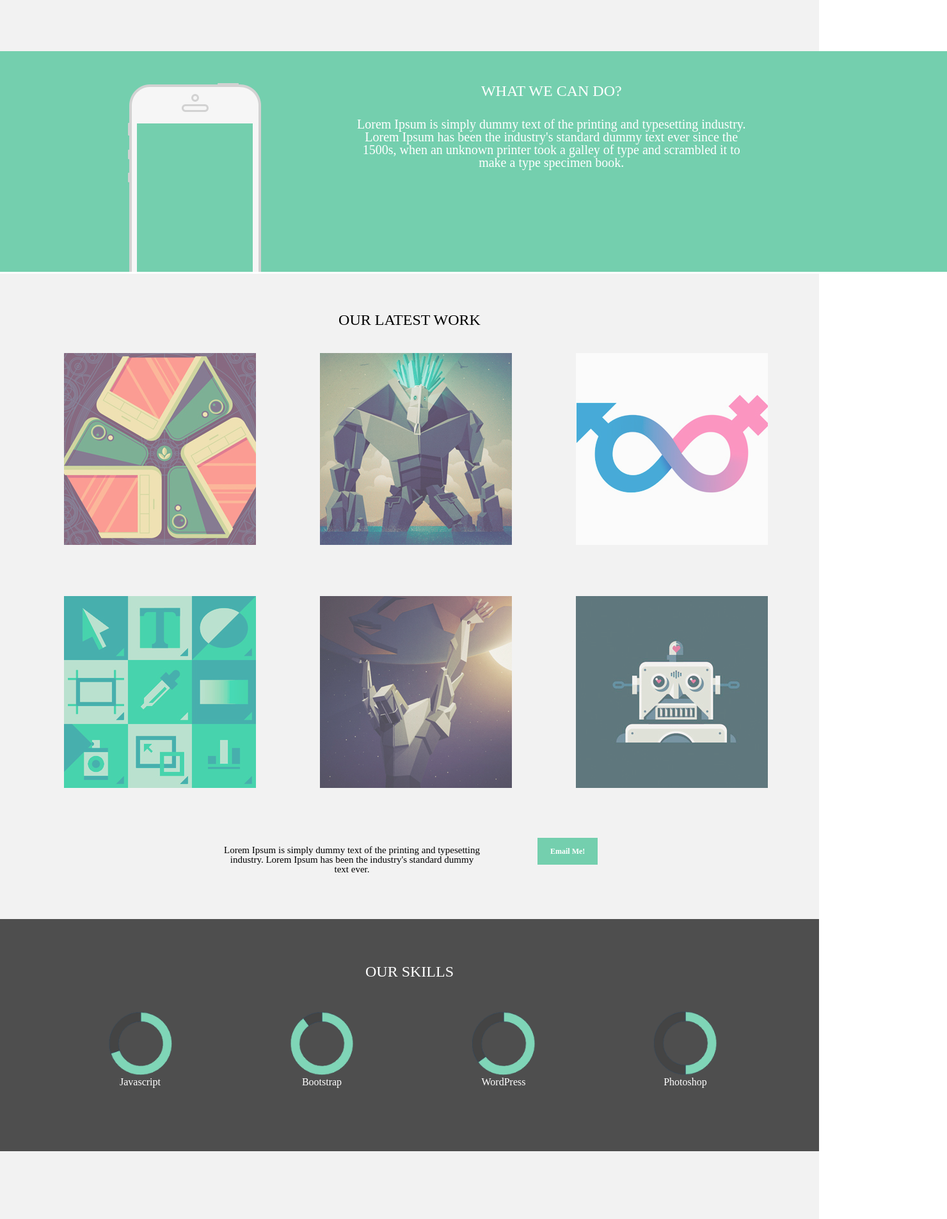
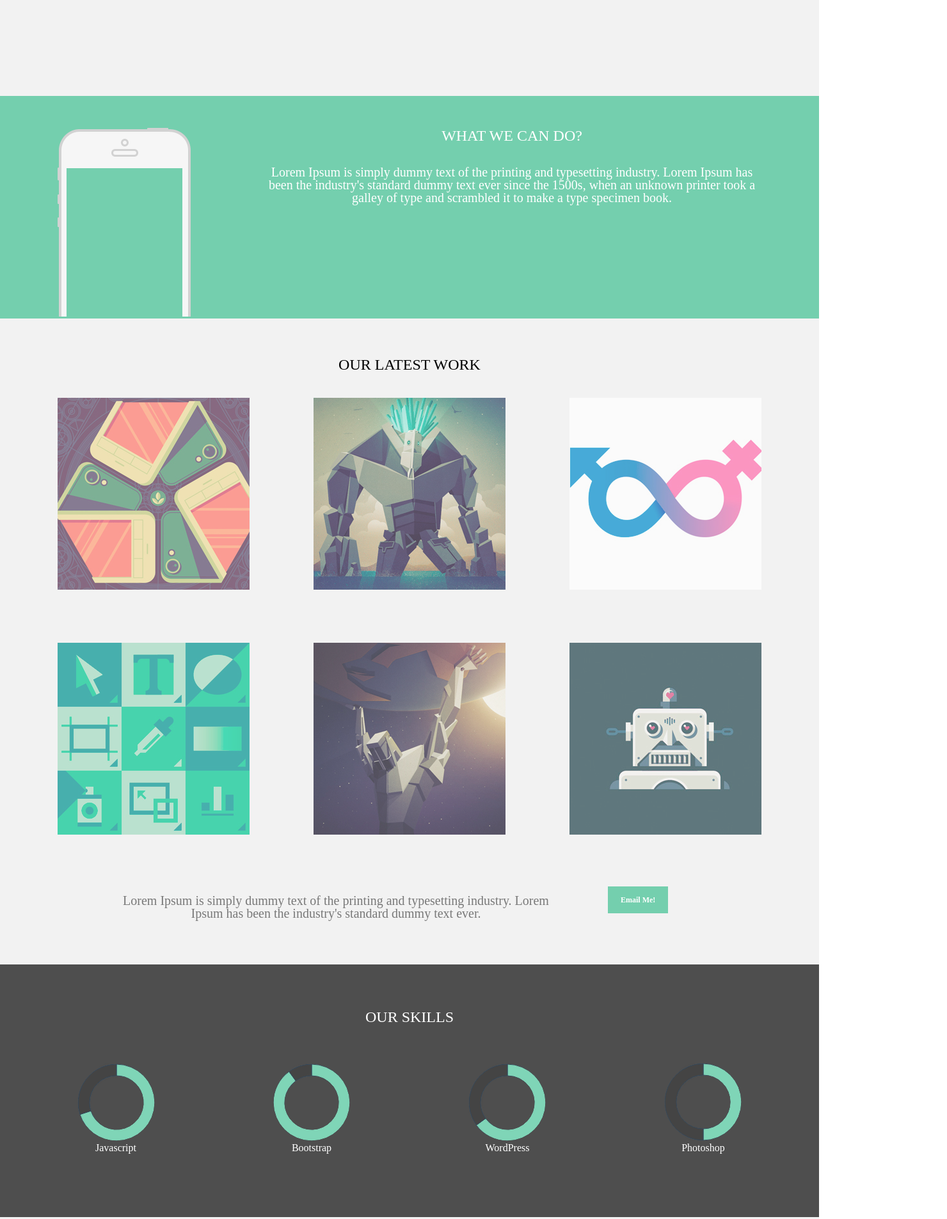
Before and after one commit to hiroya7777/Bolt_frontlesson, a plain HTML site: page index.html in a window 1280 px wide. Shown: the part 560-2466 px from the top of the page at 64% size, 1480 px wide, since content can reach past the window. Drawn offline with Linux system fonts and the light colour scheme.

Commit message:
pcレイアウト完成

```diff
--- a/css/style.css
+++ b/css/style.css
@@ -1,174 +1,213 @@
+.clearfix::after {
+  content: "";
+  display: block;
+  clear: both;
+}
+.bolt_inner{
+  width:1100px;
+  height:100%;
+  margin:0 auto;
+}
 .header{
-  width:100%;
   background-color:#fff;
+}
+.header_wrap{
   position: fixed;
   top:0;
   left:0;
   z-index:1;  /*要素を一番上に持ってくる */
   overflow: hidden;
+  width:100%;
+  padding:15px 0;
 }
-.header .header__container{
-  padding:15px 15px;
+.header_wrap_content{
+  margin:15px 0 15px 0;
 }
 .header .fa-bolt {
-  margin:15px 15px;
-  margin-left:90px;
+
   float:left;
+  opacity: 0.5;
+  font-size:30px;
 }
-.header .header__botton {
+.header__botton {
   background-color: #74cfae;
   color:white;
   font-size:12px;
   font-weight: bold;
   padding:14px 12px ;
-  float:left;
+  float:right;
+  cursor: pointer;
 }
 .nav{
   background-color: #f2f2f2;
-  padding:250px 250px;
   text-align: center;
 }
-.nav h2{
+.nav_wrap{
+  padding:250px 0 250px 0;
+}
+.nav_theme_text{
   color:#74cfae;
   font-size:90px;
   font-weight:700;
 }
-.nav p{
+.nav_subtheme_text{
   font-size:30px;
   color:#c0c0c0;
   margin-top:20px;
 }
 .main{
   background-color: #74cfae;
+}
+.main_wrap{
+  background-color: #74cfae;
+  margin:0 auto;
+}
+.main_wrap_inner{
+  text-align: center;
   padding-top:50px;
-  padding-left:200px;
-  display: inline-block;
-  width:100%;
+}
 
-}
-.main__wrap{
-  width:100%;
-}
-.main img{
+.main_wrap_left{
   float:left;
 }
-.main__text{
+.main_wrap_right{
+  width:780px;
+  float:right;
+}
+.main_wrap_right-up-text {
+  color:white;
+  font-size:24px;
+}
+.main_wrap_right-down{
+  padding-top:35px;
+}
+.main_wrap_right-down-text{
+  font-size:20px;
   color:white;
   text-align: center;
+  word-break: keep-all;
+}
+.article{
+  background-color: #f2f2f2;
+}
+.article_wrap {
+}
+.article h2{
+  font-size:24px;
+  text-align: center;
+  padding:60px 0 40px 0;
+}
+.article_wrap li {
+  padding-left:100px;
   float:left;
-  padding-left:150px;
 }
-.main__text h2{
-  font-size:24px;
+.article_wrap li:first-child{
+  padding-left:0;
 }
-.main__text p{
-  font-size:20px;
-  margin-top:30px;
+/* 擬似要素　ntn-child(数式) */
+.article_wrap li:nth-child(4){
+  padding-left:0;
 }
-.main__content{
-  background-color:#f2f2f2;
+/* 要素３以下を指定したい場合は(-n+3で指定する) */
+.article_wrap li:nth-child(-n+3){
+  padding-bottom:80px;
 }
-.main__content h2{
-  font-size:24px;
-  padding-top:60px;
-  margin-bottom:40px;
-  text-align: center;
+.article_wrap li img{
+  opacity: 0.7;
 }
-.our__latest__work img  {
-  float:left;
-  margin-left:100px;
-  padding-bottom:80px;
-  opacity:0.7;
-}
-.our__latest__work img:hover{
+.article_wrap li :hover{
   transition:0.3s;
   opacity:1;
 }
 .main__content img :nth-child(n+3){
 }
-.main__content__footer{
-  padding-top:10px;
-  margin-bottom:70px;
-  display: inline-block;
-  margin-left:350px;
+.article_footer{
+  padding:90px 0 70px 0;
+  margin:0 auto;
 }
-.main__content__footer p{
-  font-size:15px;
+.article_footer_wrap{
+  padding-left:100px;
+}
+.article_footer_text{
+  font-size:20px;
   float:left;
   text-align: center;
+  opacity: 0.5;
+  width:67%;
+
 }
-.main__content__footer__botton {
+.article_footer_botton {
   background-color:#74cfae;
   color:white;
   font-size:12px;
   padding:14px 20px;
   font-weight: bold;
   margin-left:90px;
-  text-align: center;
 }
-.main__content__footer__botton:hover{
+.article_footer_botton:hover{
   background-color:#74cfae;
   color:#333;
   transition:0.3s;
   cursor : pointer;
 }
-.our__skills{
+.section{
+  background-color: #4e4e4e;
+}
+.section_wrap{
+  padding:70px 0 100px 0;
   text-align: center;
-  background-color: #4e4e4e;
-  padding-bottom:100px;
+  /* font-size:0; */
 }
-.our__skills h2{
+.section_wrap_content li{
+  display:inline-block;
+}
+.section_text{
+  text-align: center;
   color:white;
   font-size:24px;
-  padding:70px 0 50px 0;
+  padding-bottom:60px;
 }
-.inline-block_test {
-  display: inline-block;
-  margin-right:180px;
+.section_wrap_content li {
+  padding-left:180px;
+}
+.section_wrap_content li:first-child{
+  padding-left:0;
+}
+.section_wrap_content_text{
   color:white;
-  width:100px;
-  height:100px;
-  text-align:center;
-}
-.inline-block_test:last-child{
-  margin-right:-10px;
-}
-.inline-block_test img{
-  width:100%;
-}
-.inline-block_test p{
-  font:white;
-  font-size:#f2f2f2;
   text-align: center;
+  font-size:16px;
 }
 .figure{
   background-color:#f2f2f2;
-  padding:200px.200px;
   text-align: center;
 }
-.figure_figure i {
+.figure_icon{
+  padding:200px 0;
+
+}
+.figure_icon i{
   font-size:50px;
   width:185px;
   height:100%;
   padding:20px;
   color:#74cfae;
 }
-.figure_figure :hover{
+.figure_icon :hover{
   background-color:white;
   transition:0.3s;
   cursor : pointer;
 }
 .footer{
-  background-color:#74cfae;
-  color:white;
-  padding-top:20px;
-  padding-bottom:25px;
+  background-color: #74cfae;
   width:100%;
 }
-.footer__text{
-  text-align:right;
-  padding-right:50px;
+.footer_wrap{
+  background-color:#74cfae;
+  width:100%;
 }
-.footer__text p{
-  font-size:10px;
+.footer_wrap_text{
+  color:white;
+  padding:20px 0 25px 0;
+  float:right;
 }
--- a/index.html
+++ b/index.html
@@ -11,27 +11,50 @@
   </head>
   <body>
   <div class="header">
-    <div class="header__container">
+    <div class="header bolt_inner">
+    <div class="header_wrap_content clearfix">
       <i class="fas fa-bolt"></i>
+
         <a class="header__botton">Contact</a>
+
+    </div>
   </div>
   </div>
   <div class="nav">
-    <h2>Bolt Theme</h2>
-    <p>FREE BOOTSTRAP THEMES</p>
-  </div>
-  <div class="main">
-    <div clsss="main__wrap">
-    <img src="img/iphone.png">
-    <div class="main__text">
-    <h2>WHAT WE CAN DO?</h2>
-    <p>Lorem Ipsum is simply dummy text of the printing and typesetting industry.</br> Lorem Ipsum has been the industry's standard dummy text ever since the </br>1500s, when an unknown printer took a galley of type and scrambled it to</br> make a type specimen book.</p>
+    <div class="nav bolt_inner">
+      <div class="nav_wrap">
+    <h2 class="nav_theme_text">Bolt Theme</h2>
+    <p class="nav_subtheme_text">FREE BOOTSTRAP THEMES</p>
   </div>
   </div>
   </div>
-  <div class="main__content">
-    <h2>OUR LATEST WORK</h2>
-    <ul class="our__latest__work">
+    <div class="main">
+      <div class="main bolt_inner">
+    <div class="main_wrap">
+      <div class="main_wrap_inner">
+        <div class="main_wrap_inner_content clearfix">
+        <div class="main_wrap_left">
+          <img src="img/iphone.png">
+        </div>
+        <div class="main_wrap_right">
+          <div class="main_wrap_right-up">
+            <h2 class="main_wrap_right-up-text">WHAT WE CAN DO?</h2>
+              <div class="main_wrap_right-down">
+                <p class="main_wrap_right-down-text">
+                  Lorem Ipsum is simply dummy text of the printing and typesetting industry. Lorem Ipsum has been the industry's standard dummy text ever since the 1500s, when an unknown printer took a galley of type and scrambled it to make a type specimen book.
+                </p>
+              </div>
+            </div>
+          </div>
+        </div>
+      </div>
+    </div>
+    </div>
+    </div>
+    <div class="article">
+      <div class="article bolt_inner">
+       <h2 class="article_text">OUR LATEST WORK</h2>
+        <ul class="article_wrap clearfix">
           <li><img src="img/01.jpg" ></li>
           <li><img src="img/02.jpg"></li>
           <li><img src="img/03.jpg"></li>
@@ -39,44 +62,50 @@
           <li><img src="img/05.jpg"></li>
           <li><img src="img/06.jpg"></li>
           </ul>
-    <div class="main__content__footer">
-      <p>Lorem Ipsum is simply dummy text of the printing and typesetting</br> industry. Lorem Ipsum has been the industry's standard dummy</br> text ever.
+
+      <div class="article_footer">
+        <div class="article_footer_wrap clearfix">
+        <p class="article_footer_text">Lorem Ipsum is simply dummy text of the printing and typesetting industry. Lorem Ipsum has been the industry's standard dummy text ever.
         </p>
-        <a class="main__content__footer__botton">Email Me!
-      </a>
+        <a class="article_footer_botton">Email Me!</a>
       </div>
      </div>
-  <div class="our__skills">
-    <h2>OUR SKILLS</h2>
-    <div class="inline-block_test">
-      <p><img src="img/circle_01.png">
-      Javascript</p>
-    </div>
-    <div class="inline-block_test">
-      <img src="img/circle_02.png">
-      <p>Bootstrap</p>
-    </div>
-    <div class="inline-block_test">
-      <img src="img/circle_03.png">
-      <p>WordPress</p>
-    </div>
-    <div class="inline-block_test">
-      <img src="img/circle_04.png">
-      <p>Photoshop</p>
     </div>
     </div>
+  <div class="section">
+    <div class="section bolt_inner">
+    <div class="section_wrap">
+        <h2 class="section_text">OUR SKILLS</h2>
+      <ul class="section_wrap_content clearfix">
+          <li><img src="img/circle_01.png">
+            <p class="section_wrap_content_text">Javascript</p></li>
+          <li><img src="img/circle_02.png">
+            <p class="section_wrap_content_text">Bootstrap</p></li>
+          <li><img src="img/circle_03.png">
+            <p class="section_wrap_content_text">WordPress</p></li>
+          <li><img src="img/circle_04.png">
+            <p class="section_wrap_content_text">Photoshop</p></li>
+      </ul>
+    </div>
+    </div>
+  </div>
+
   <div class="figure">
-    <div class="figure_figure">
+    <div class="figure bolt_inner">
+    <div class="figure_icon">
       <i class="fab fa-facebook-f"></i>
       <i class="fas fa-globe"></i>
       <i class="fab fa-twitter"></i>
       <i class="far fa-envelope"></i>
     </div>
     </div>
+  </div>
 
   <div class="footer">
-  <div class="footer__text">
-  <p>Crafted with❤by Black.Tie.co</p>
+    <div class="footer bolt_inner">
+      <div class="footer_wrap clearfix">
+        <p class="footer_wrap_text">Crafted with❤by Black.Tie.co</p>
+      </div>
     </div>
   </div>
 </body>
```
Lines whose indentation alone changed are shown as unchanged.
